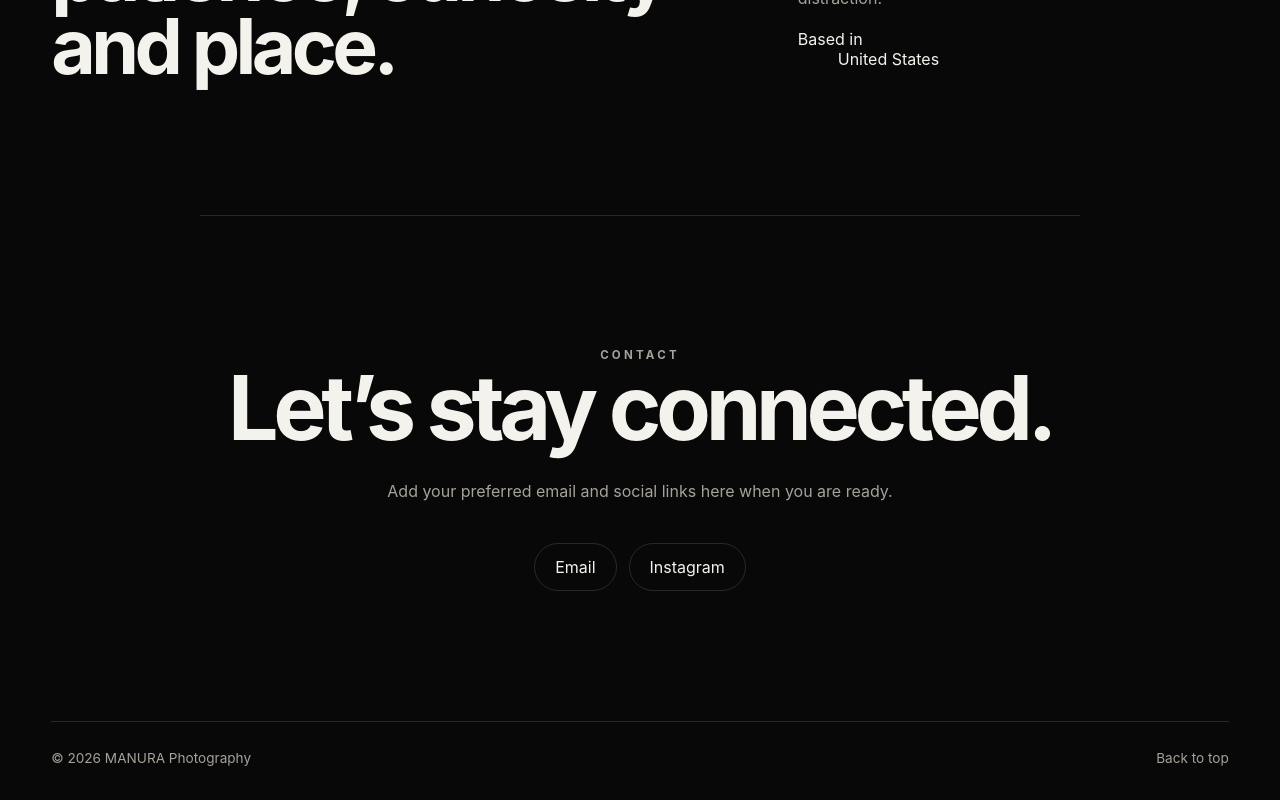
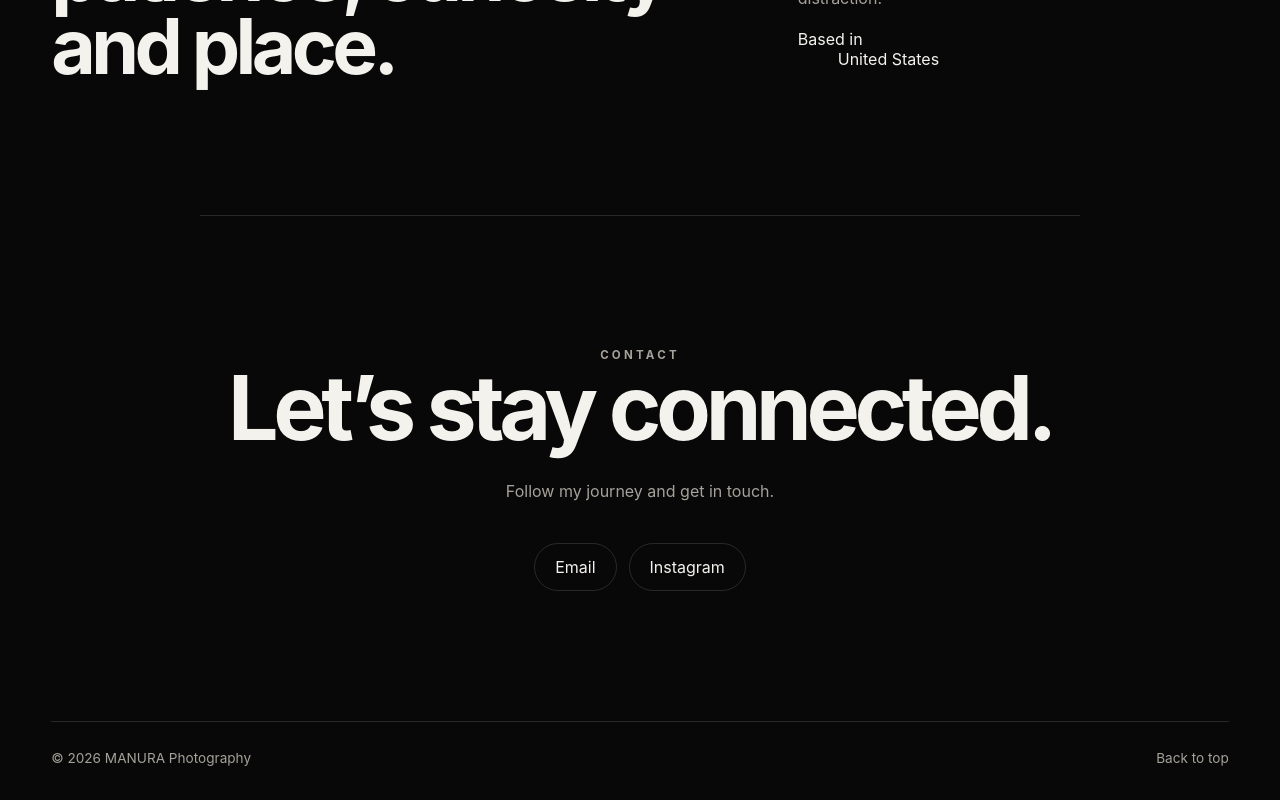
Before and after one commit to manurasysco/manuraphotography, a React (Vite) app: page / in a window 1280 px wide. Shown: the part 3563-4363 px from the top of the page. Built offline with nearby package versions, Linux system fonts and the light colour scheme.

Commit message:
Update Instagram profile link

```diff
--- a/src/main.jsx
+++ b/src/main.jsx
@@ -96,8 +96,8 @@ function App() {
 
         <section id="contact" className="section contactSection">
           <p className="eyebrow">Contact</p><h2>Let’s stay connected.</h2>
-          <p>Add your preferred email and social links here when you are ready.</p>
-          <div className="contactLinks"><a href="mailto:hello@manuraphotography.com">Email</a><a href="https://instagram.com/" target="_blank" rel="noreferrer">Instagram</a></div>
+          <p>Follow my journey and get in touch.</p>
+          <div className="contactLinks"><a href="mailto:hello@manuraphotography.com">Email</a><a href="https://www.instagram.com/framesbymanura/" target="_blank" rel="noopener noreferrer">Instagram</a></div>
         </section>
       </main>
 
```
